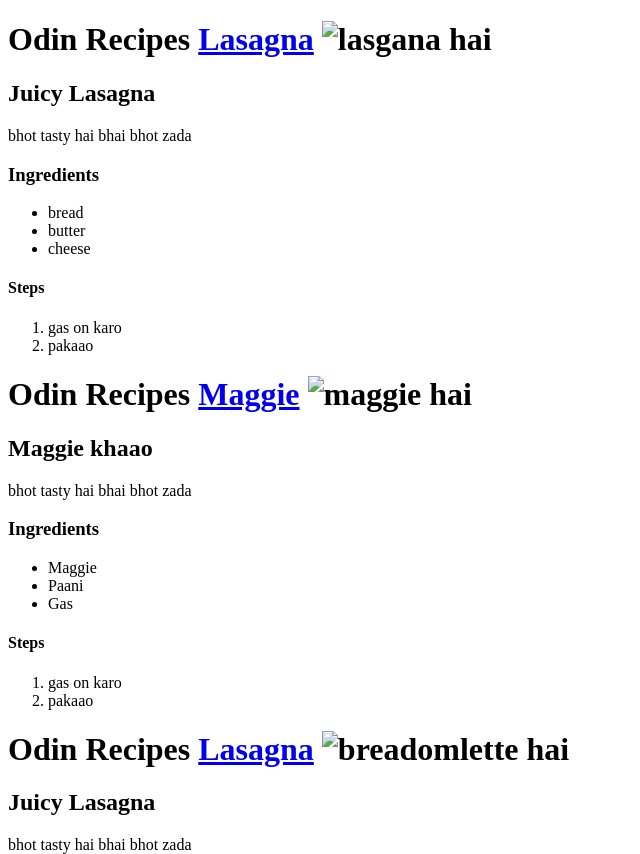
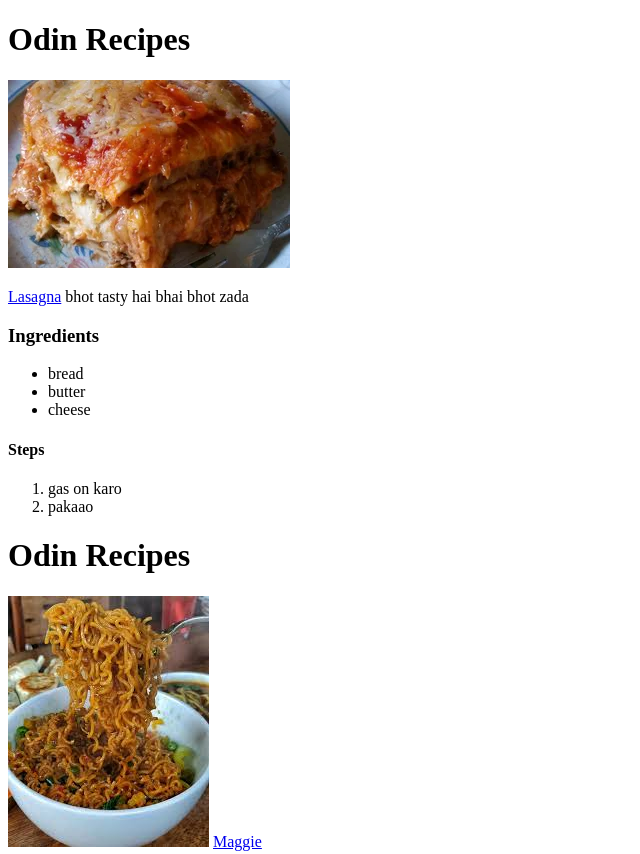
Before and after one commit to DivyanshDew77/odin-recipes, a plain HTML site: page index.html in a window 1280 px wide. Shown: the top 854 px of the page, without its empty margins (0-640 px from the left). Drawn offline with Linux system fonts and the light colour scheme.

Commit message:
Initial commit msg

```diff
--- a/index.html
+++ b/index.html
@@ -5,9 +5,10 @@
         <title>First Project</title>
     </head>
     <body>
-        <h1>Odin Recipes <a href="odin.html">Lasagna</a>
-        <img src="./images/lasagna.webp" alt="lasgana hai"></h1>
-        <p><h2>Juicy Lasagna</h2>
+        <h1>Odin Recipes</h1>
+        <p>
+        <img src="./images/lasagna.webp" alt="lasgana hai"></p>
+        <p><a href="odin.html">Lasagna</a>
         bhot tasty hai bhai bhot zada
         <h3>Ingredients</h3>
         <ul>
@@ -22,8 +23,9 @@
         <li>pakaao</li>
     </ol></p>
 
-    <h1>Odin Recipes <a href="Maggi.html">Maggie</a>
-        <img src="./images/Maggie.jpeg" alt="maggie hai"></h1>
+    <h1>Odin Recipes</h1><p>
+        <img src="./images/Maggie.jpeg" alt="maggie hai">
+        <a href="Maggi.html">Maggie</a></p>
         <p><h2>Maggie khaao</h2>
         bhot tasty hai bhai bhot zada
         <h3>Ingredients</h3>
@@ -39,8 +41,9 @@
         <li>pakaao</li>
     </ol></p>
 
-    <h1>Odin Recipes <a href="breadomlette.html">Lasagna</a>
-        <img src="./images/breadomlette.jpeg" alt="breadomlette hai"></h1>
+    <h1>Odin Recipes</h1>
+       <p><a href="breadomlette.html">breadomlette</a>
+        <img src="./images/breadomlette.jpeg" alt="breadomlette hai"></p>
         <p><h2>Juicy Lasagna</h2>
         bhot tasty hai bhai bhot zada
         <h3>Ingredients</h3>
```
Also changed, not shown: Maggi.html (added, +10 -0 lines), breadomlette.html (added, +10 -0 lines), odin.html (added, +10 -0 lines), images/Maggie.jpeg (added), images/breadomlette.jpeg (added), images/lasagna.webp (added), 1 other file.
